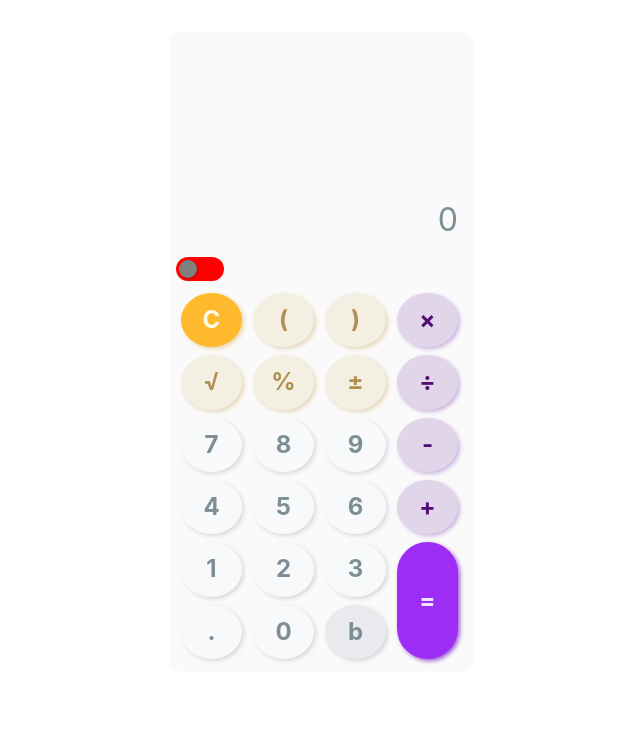
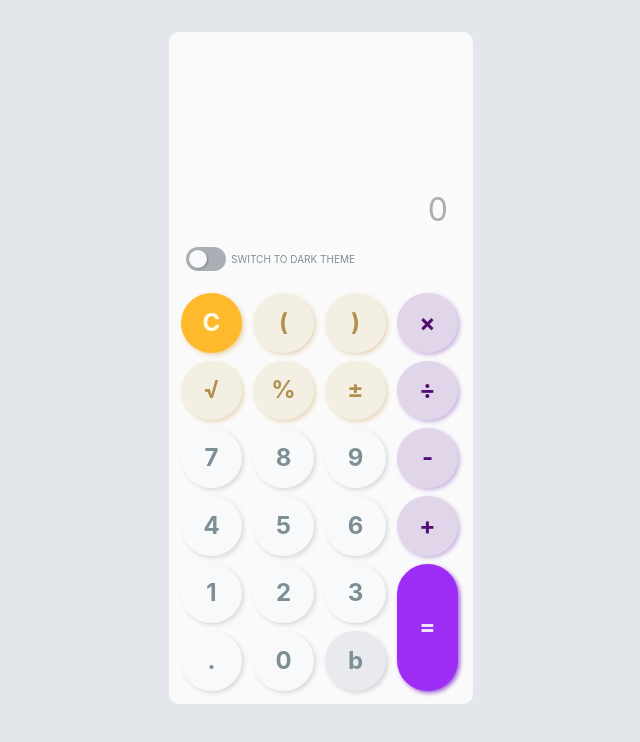
Before and after one commit to sarakaveh2018/my-calculator, a React (Vite) app: page / in a window 1280 px wide. Shown: the top 742 px of the page, without its empty margins (319-959 px from the left). Built offline with nearby package versions, Linux system fonts and the light colour scheme.

Commit message:
styling toggle-switch component

```diff
--- a/src/calculator/calculator.module.scss
+++ b/src/calculator/calculator.module.scss
@@ -1,6 +1,6 @@
 .container {
     width: 19rem;
-    height: 40rem;
+    height: 42rem;
     border-radius: 10px;
     color: var(--text-color-light);
     background-color: var(--color-bg-light);
--- a/src/calculator/calculator.tsx
+++ b/src/calculator/calculator.tsx
@@ -58,7 +58,7 @@ export const Calculator = () => {
     return (
         <div className={css.container}>
             <Result operations={operations.join('')} result={result} />
-            <ToggleSwitch />
+            <ToggleSwitch title='SWITCH TO DARK THEME' />
             <div className={css.buttonBox}>
                 {CALCULATOR_BTNS.flat().map((btn) => <Button key={btn} value={btn} onClick={onBtnClick} />)}
             </div>
--- a/src/calculator/result/result.module.scss
+++ b/src/calculator/result/result.module.scss
@@ -1,13 +1,14 @@
 .container {
-    height: 190px;
+    height: 180px;
     font-size: 2rem;
     letter-spacing: 5px;
-    padding: 10px;
+    padding: 10px 20px;
     display: flex;
     gap: 1rem;
     justify-content: flex-end;
     align-items: flex-end;
     flex-direction: column;
+
 }
 
 .opreations {
@@ -21,4 +22,5 @@
     letter-spacing: 5px;
     justify-content: end;
     align-items: flex-end;
+    color: var(--color-gray4);
 }
--- a/src/index.scss
+++ b/src/index.scss
@@ -26,6 +26,6 @@ body {
 @media (prefers-color-scheme: light) {
   :root {
     color: #213547;
-    background-color: #ffffff;
+    background-color: #e3e7eb;
   }
 }
--- a/src/toggle-switch/toggle-switch.module.scss
+++ b/src/toggle-switch/toggle-switch.module.scss
@@ -1,5 +1,6 @@
 .switch {
     display: inline-flex;
+    margin: 10px;
 }
 
 .switch input[type="checkbox"] {
@@ -8,21 +9,21 @@
     visibility: hidden;
 }
 
-.switch input[type="checkbox"]:checked + label {
-    background: yellow;
+.switch input[type="checkbox"]:checked+label {
+    background-color: #404246;
     transition: 80ms ease;
 }
 
-.switch input[type="checkbox"]:checked + label::after {
+.switch input[type="checkbox"]:checked+label::after {
     left: calc(100% - 4px);
     transform: translateX(-100%);
 }
 
 .switch label {
     cursor: pointer;
-    width: 48px;
+    width: 40px;
     height: 24px;
-    background: red;
+    background: var(--color-gray4);
     display: block;
     border-radius: 24px;
     position: relative;
@@ -36,8 +37,13 @@
     left: 3px;
     width: 18px;
     height: 18px;
-    background-color: gray;
+    background-color: var(--color-gray0);
     border-radius: 18px;
     transition: 0.3s;
     box-shadow: 1px 1px 2px rgba(0, 0, 0, 0.25);
 }
+
+.switch span {
+    margin-left: 5px;
+    font-size: 10px;
+}
--- a/src/toggle-switch/toggle-switch.tsx
+++ b/src/toggle-switch/toggle-switch.tsx
@@ -2,7 +2,7 @@ import { useState } from "react";
 import { ToggleSwitchProps } from "./toggle-switch.types";
 import css from './toggle-switch.module.scss';
 
-export const ToggleSwitch = ({ isChecked }: ToggleSwitchProps) => {
+export const ToggleSwitch = ({ isChecked, title }: ToggleSwitchProps) => {
 
     const [checked, setChecked] = useState(isChecked || false);
 
@@ -16,6 +16,7 @@ export const ToggleSwitch = ({ isChecked }: ToggleSwitchProps) => {
                 id='switch'
                 onChange={toggleValue} checked={checked} />
             <label htmlFor="switch"></label>
+            <span>{title}</span>
         </div>
     );
 };
--- a/src/toggle-switch/toggle-switch.types.ts
+++ b/src/toggle-switch/toggle-switch.types.ts
@@ -1,3 +1,4 @@
 export interface ToggleSwitchProps {
     isChecked?: boolean;
+    title?: string;
 }
--- a/src/variables.scss
+++ b/src/variables.scss
@@ -23,4 +23,5 @@
     --color-gray1: #e8eaee;
     --color-gray2: #383a40;
     --color-gray3: #282b2c;
+    --color-gray4: #a9afb4
 }
```
